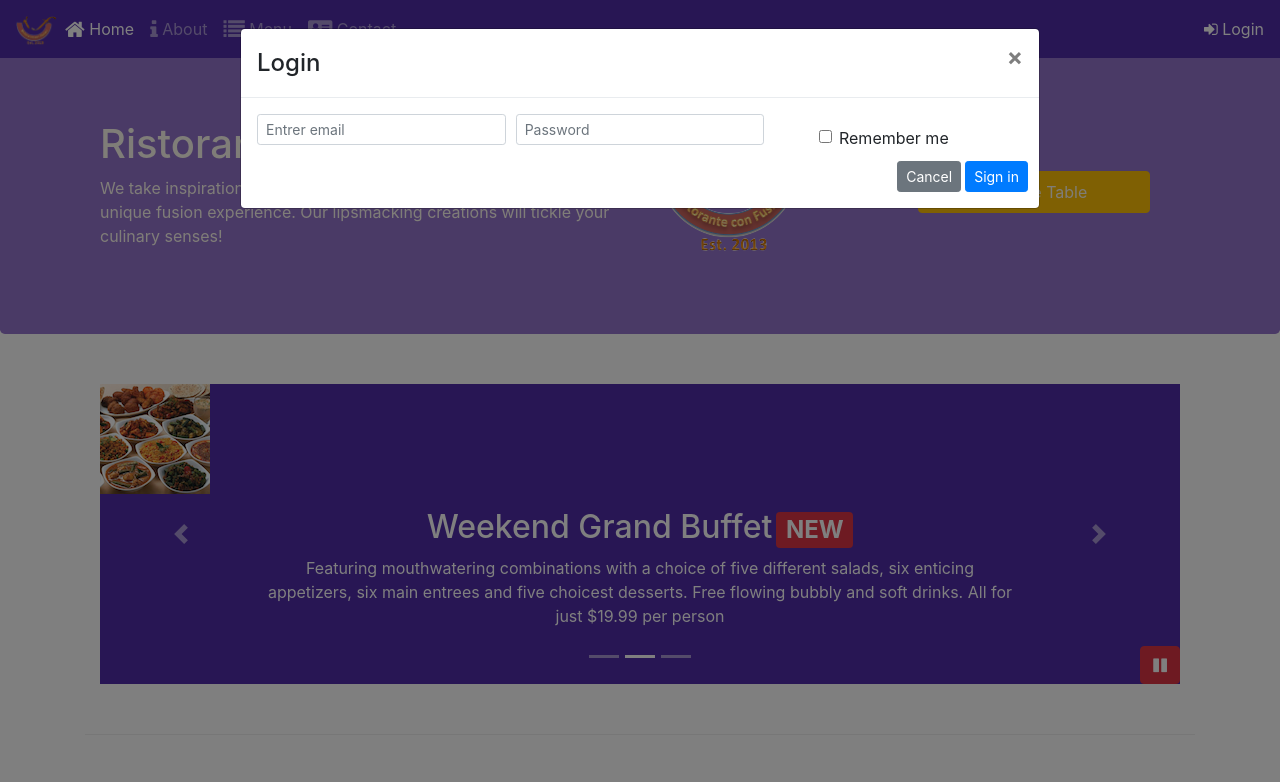
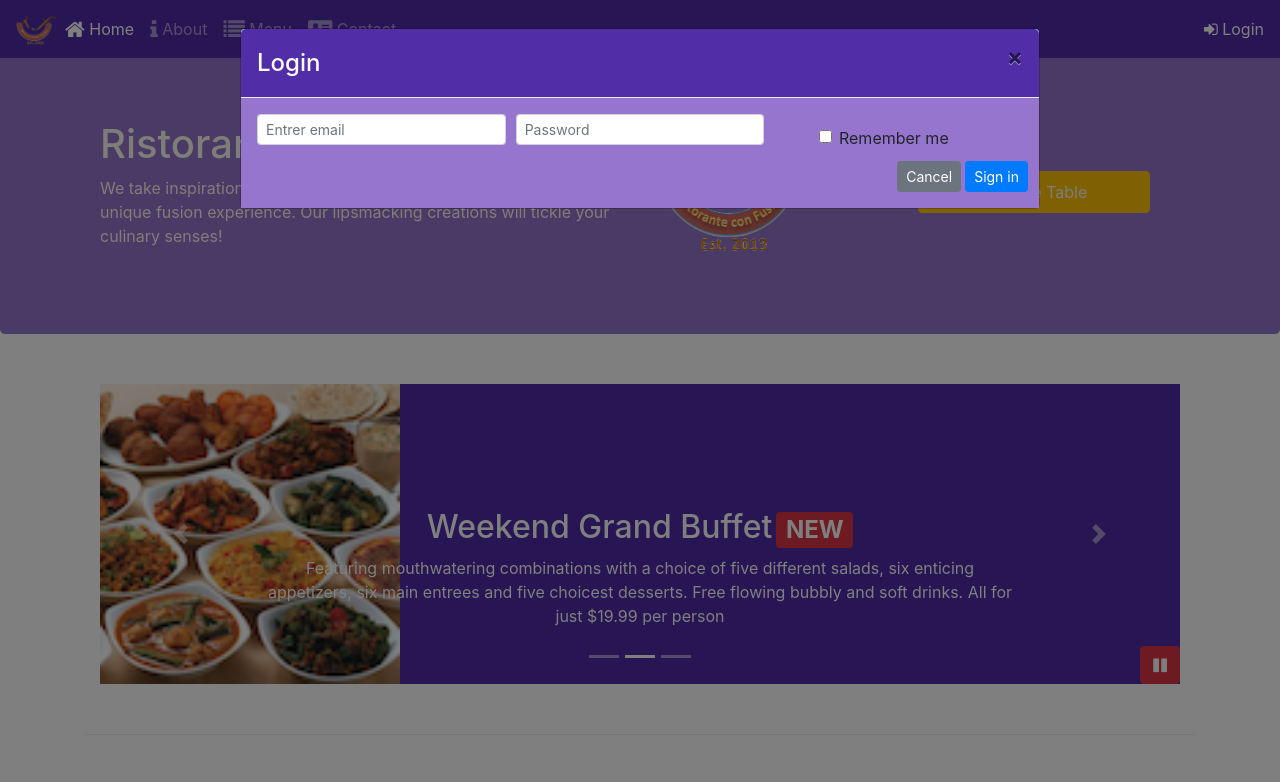
Before and after one commit to ab77-oss/test1, a website: page index.html in a window 1280 px wide. Both pictures are taken after a click on the link "Login". Shown: the top 782 px of the page. Drawn offline with nearby package versions, Linux system fonts and the light colour scheme.

Commit message:
Assignement4

```diff
--- a/css/style.scss
+++ b/css/style.scss
@@ -60,7 +60,7 @@ body{
 
     .carousel-item{
         height:$carousel-item-height;
-        im{
+        img{
             position:absolute;
             top:0;
             left:0;
@@ -73,4 +73,17 @@ body{
     right:0px;
     position:absolute;
     bottom:0px;
+    z-index:1;
 }
+
+.modal-header{
+    background-color: $background-dark;
+}
+
+.modal-body {
+    background-color: $background-light;
+}
+
+.modal-header > .modal-title{
+    color:white;
+}
--- a/index.html
+++ b/index.html
@@ -28,8 +28,11 @@
                 <li class="nav-item"><a class="nav-link" href="./contactus.html"><span class="fa fa-address-card fa-lg"></span> Contact</a></li>
             </ul>
             <span class="navbar-text">
-                <a data-toggle="modal" data-target="#loginModal" >
+                <!-- <a data-toggle="modal" data-target="#loginModal" >
                   <span class="fa fa-sign-in"></span> Login
+                </a> -->
+                <a data-toggle="modal" id="loginM" >
+                    <span class="fa fa-sign-in"></span> Login
                 </a>
             </span>
         </div>
@@ -84,13 +87,13 @@
     <div class="modal fade" id="loginModal" role="dialog">
         <div class="modal-dialog modal-lg" role="document">
             <div class="modal-content">
-                <div class="modal-header">
+                <div class="modal-header" id="logHeader">
                     <h4 class="modal-title">Login</h4>
                     <button type="button" class="close" data-dismiss="modal">
                         &times;
                     </button>
                 </div>
-                <div class="modal-body">
+                <div class="modal-body" id="logBody">
                     <form>
                         <div class="form-row">
                             <div class="form-group col-sm-4 align-self-center">
@@ -136,7 +139,9 @@
                         data-toggle="tooltip" data-html="true"
                         title="Or Call us at <br><strong>+852 12345678</strong></br>"
                         data-placement="bottom" >Reserve Table</a> -->
-                        <a data-toggle="modal" data-target="#ReserveModal" class="btn btn-block nav-link btn-warning"
+                        <!-- <a data-toggle="modal" data-target="#ReserveModal" class="btn btn-block nav-link btn-warning"
+                            data-placement="bottom" >Reserve Table</a> -->
+                        <a data-toggle="modal" id="reserveM" class="btn btn-block nav-link btn-warning"
                             data-placement="bottom" >Reserve Table</a>
                     </div>
                 </div>
@@ -304,7 +309,7 @@
         // });
 
         $(document).ready(function(){
-            $('#mycarousel').carousel({interval:2000})
+            $('#mycarousel').carousel({interval:2000});
             $('#carouselButton').click(function(){
                 if ($('#carouselButton').children('span').hasClass('fa-pause')){
                     $('#mycarousel').carousel('pause');
@@ -317,6 +322,16 @@
                     }
                 }
             );
+            $('#loginM').click(function(){
+                $('#loginModal').modal("show");
+            });
+
+            $('#reserveM').click(function(){
+                $('#ReserveModal').modal("show");
+            });
+
+
+
         });
 
 
```
Also changed, not shown: css/style.css.
